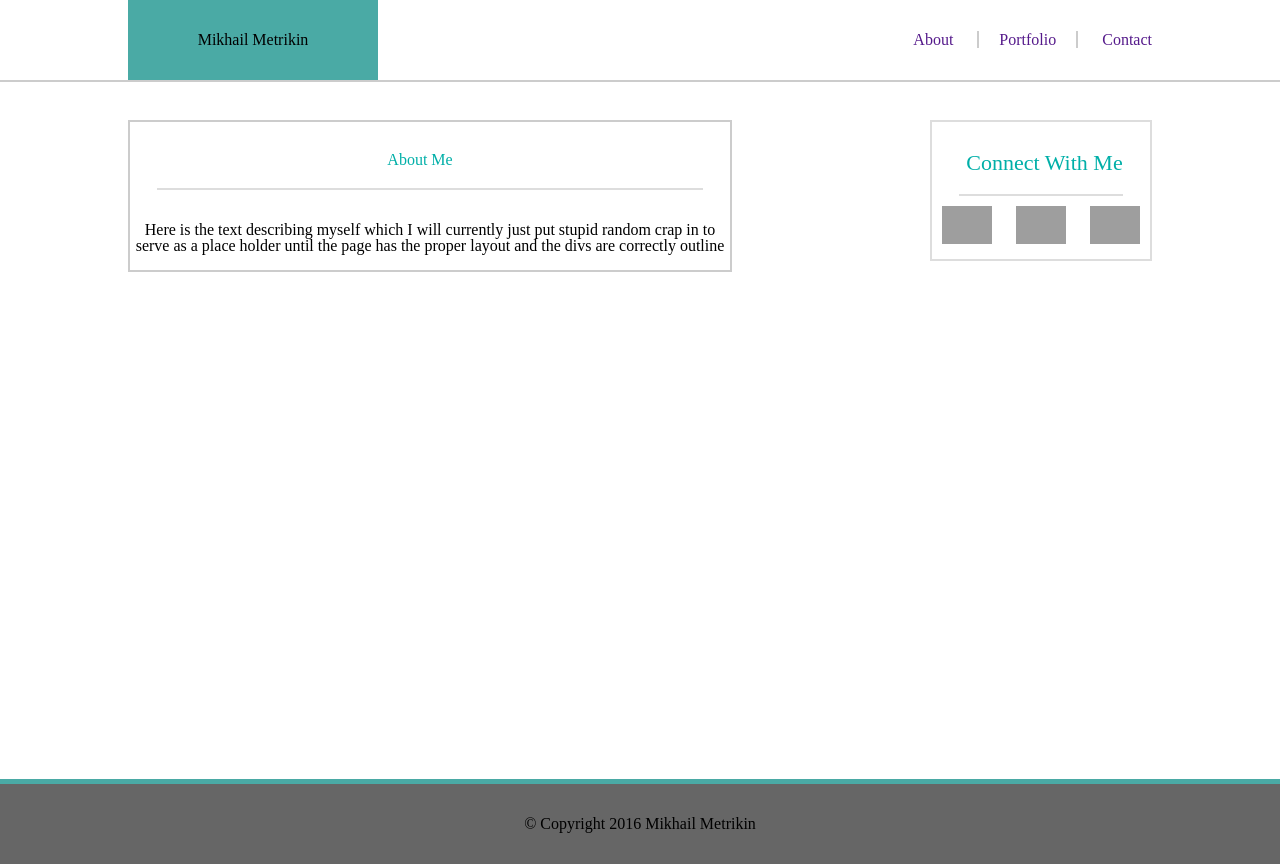
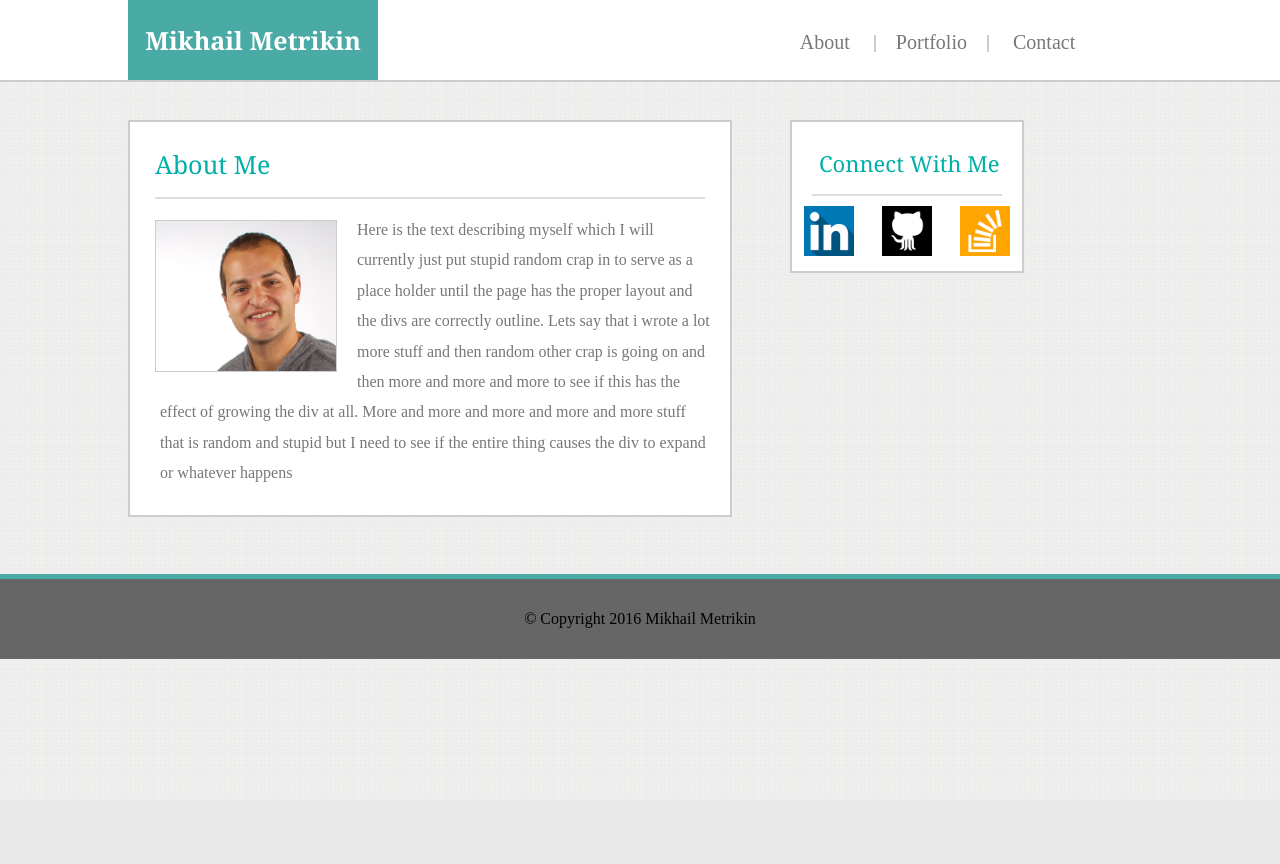
Before and after one commit to VolkRiot/Basic-Portfolio, a PHP site: page / in a window 1280 px wide. After the commit the page ends 659 px from the top, so only its background shows below. Run offline with PHP 8.4, Linux system fonts and the light colour scheme; grey boxes are pictures that could not be loaded.

Commit message:
Completed Profile Page and uploading all img files

```diff
--- a/assets/css/style.css
+++ b/assets/css/style.css
@@ -5,10 +5,7 @@ html{
 body{
     position: relative;
     min-height: 100%;
-}
-
-div, header, footer{
-    text-align: center;
+    background-image: url("../images/sos.png");
 }
 
 a:hover{
@@ -37,7 +34,7 @@ header{
 ul{
     position: absolute;
     list-style-type: none;
-    right: 10%;
+    right: 16%;
     top: 40%;
 }
 
@@ -72,21 +69,32 @@ ul{
 }
 
 #aboutMe{
-    margin: 0 27px 0 27px;
+    margin: 0 25px 0 25px;
     padding: 30px 20px 20px 0;
     color: #00AFA8;
     border-bottom: 2px #dddddd solid;
 }
 
+#headshot{
+    float: left;
+    margin: 5px 20px 10px 25px;
+    border: 1px #CCCCCC solid;
+}
+
+#writtenBio{
+    line-height: 190%;
+    padding: 0 20px 10px 30px;
+}
+
 #connect{
     background-color: white;
     position: absolute;
-    right: 10%;
+    right: 20%;
     top: 120px;
-    border: 2px #dddddd solid;
+    border: 2px #CCCCCC solid;
 }
 #connectHeader{
-    margin: 0px 27px 0px 27px;
+    margin: 0px 20px 0px 20px;
     padding: 30px 0px 20px 7px;
     font-size: 22px;
     color: #00AFA8;
@@ -95,7 +103,7 @@ ul{
 
 .socialMedia{
     width: 50px;
-    margin: 10px 10px 10px 10px;
+    margin: 10px 12px 10px 12px;
     border-bottom: 2px solid white;
 }
 
@@ -103,10 +111,35 @@ a{
     text-decoration: none;
 }
 
+li>a {
+    color: #777777;
+    font-size: 20px;
+}
+
+p{
+    color: #777777;
+    font-size: 16px;
+}
+
+
+p.clear{
+   clear: both;
+}
+
+h2{
+    font-family: Georgia, Times, "Times New Roman", serif;
+    font-size: 25px;
+}
+
+#nameText{
+    color: white;
+    font-weight: bold;
+}
+
 footer{
     width: 100%;
     position: absolute;
-    top: 950%;
+    top: 700%;
     height: 80px;
     display: flex;
     align-items: center;
--- a/index.html
+++ b/index.html
@@ -7,23 +7,23 @@
 	</head>
 	<body>
 		<header>
-			<section id="nameContainer">
-                <h2>Mikhail Metrikin</h2>
+			<div id="nameContainer">
+                <h2 id="nameText">Mikhail Metrikin</h2>
                 <br>
-            </section>
+            </div>
                 <ul id="navigationMenu">
-                    <li class="headLinks" id="about"><a href="">About</a></li>
-                    <li class="headLinks" id="portfolio"><a href="">Portfolio</a></li>
-                    <li class="headLinks" id="contact"><a href="">Contact</a></li>
+                    <li class="headLinks" id="about"><a href="index.html">About</a></li>
+                    <li class="headLinks" id="portfolio"><a href="portfolio.html">Portfolio</a></li>
+                    <li class="headLinks" id="contact"><a href="contact.html">Contact</a></li>
                 </ul>
 		</header>
 			<div class="mainDiv" id="bio">
 				<h2 id="aboutMe">About Me</h2>
                 <br>
 
-                <img src="" alt="">
+                <img id="headshot" src="assets/images/profilePic.jpg" alt="MikhailMetrikin" height="150px" width="180px">
 
-                <p id="writtenBio">Here is the text describing myself which I will currently just put stupid random crap in to serve as a place holder until the page has the proper layout and the divs are correctly outline</p>
+                <p id="writtenBio">Here is the text describing myself which I will currently just put stupid random crap in to serve as a place holder until the page has the proper layout and the divs are correctly outline. Lets say that i wrote a lot more stuff and then random other crap is going on and then more and more and more to see if this has the effect of growing the div at all. More and more and more and more and more stuff that is random and stupid but I need to see if the entire thing causes the div to expand or whatever happens</p>
 			    <br>
 
             </div>
@@ -32,13 +32,13 @@
 
                 <h2 id="connectHeader">Connect With Me</h2>
                 <a href="https://www.linkedin.com/in/mishametrikin" target="_blank">
-                    <img src="assets/images/linkedincircle.png" alt="" class="socialMedia">
+                    <img src="assets/images/linkedin.png" alt="LinkedIn" class="socialMedia">
                 </a>
                 <a href="https://github.com/VolkRiot" target="_blank">
-                    <img src="assets/images/github.png" alt="" class="socialMedia" >
+                    <img src="assets/images/github.png" alt="GitHub" class="socialMedia" >
                 </a>
                 <a href="https://stackoverflow.com/users/7287878/misha-metrikin" target="_blank">
-                    <img src="assets/images/stackoverflow.png" alt="" class="socialMedia">
+                    <img src="assets/images/stackoverflow.png" alt="Stack Overflow" class="socialMedia">
                 </a>
 
             </div>
```
Also changed, not shown: contact.html (+15 -9 lines), portfolio.html (+15 -9 lines), assets/images/github.png (added), assets/images/linkedin.png (added), assets/images/profilePic.jpg (added), assets/images/sos.png (added), assets/images/stackoverflow.png (added), 1 other file.
